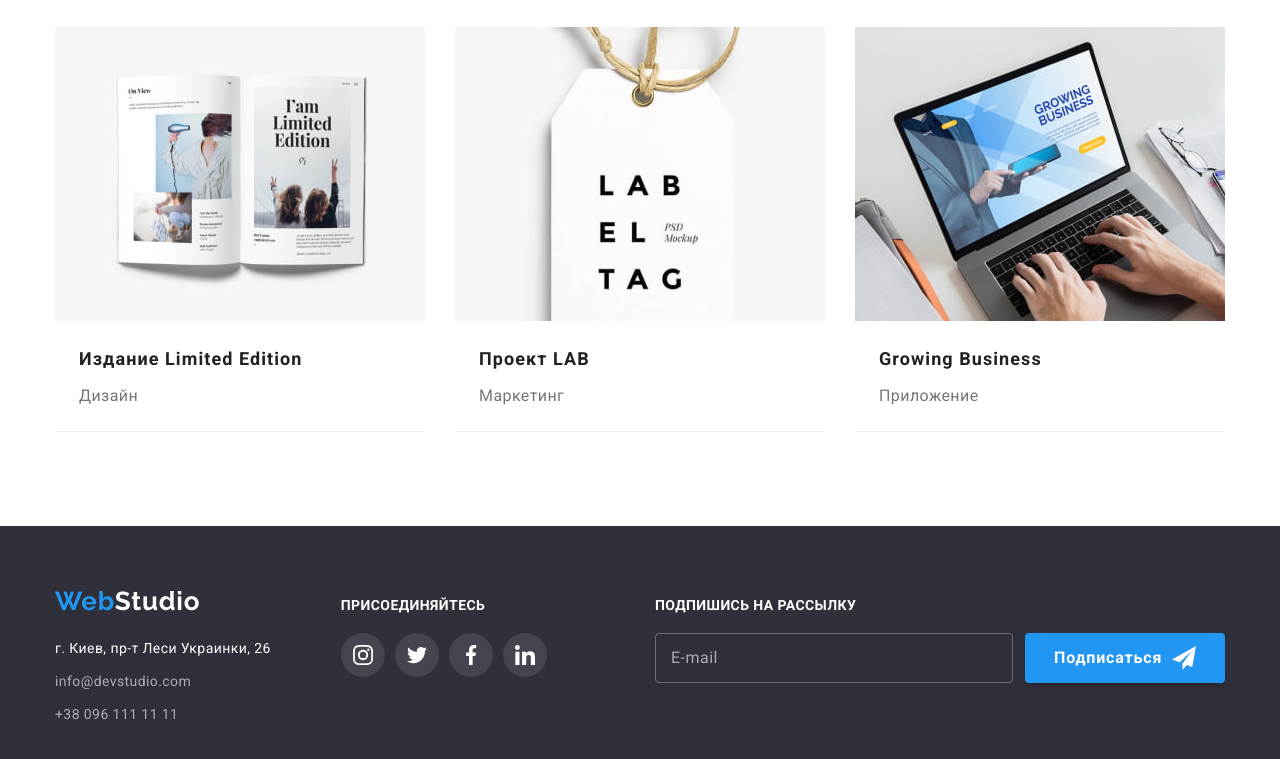
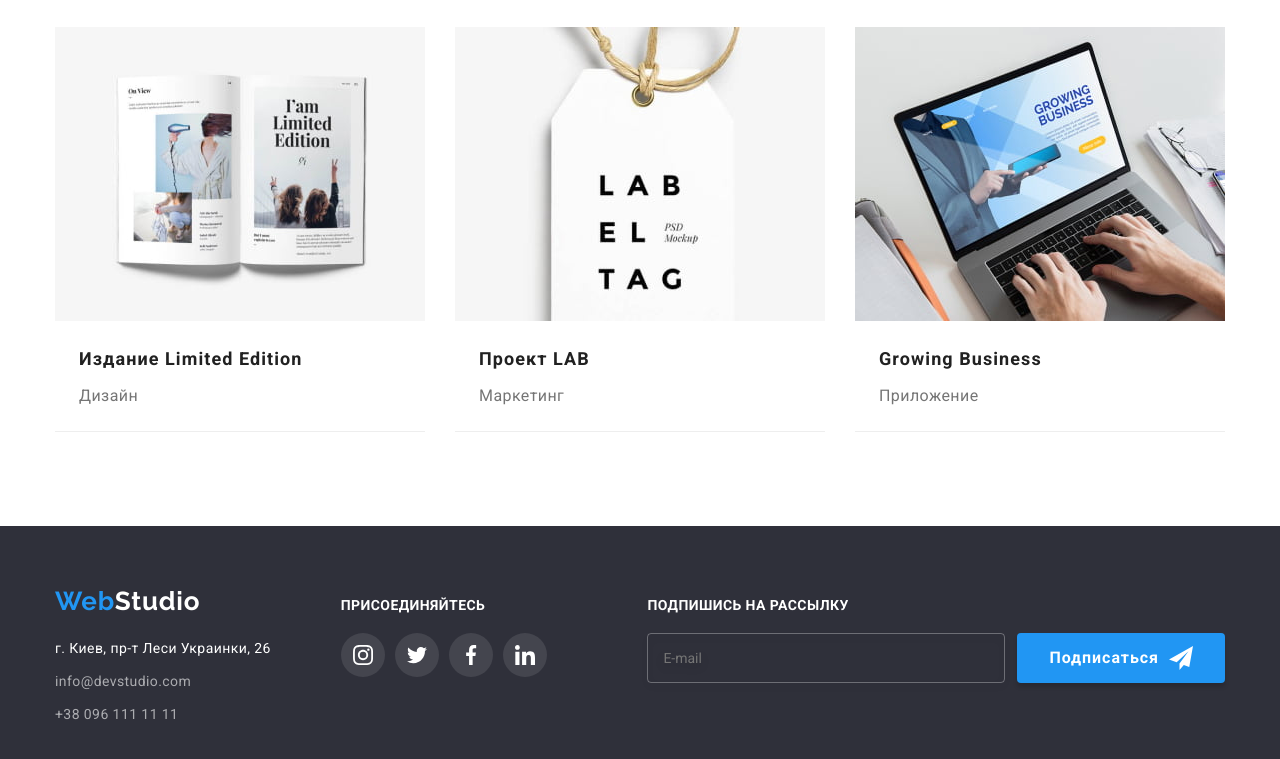
Before and after one commit to VMB07/goit-markup-hw-06, a plain HTML site: page portfolio.html in a window 1280 px wide. Shown: the part 1106-1865 px from the top of the page. Drawn offline with nearby package versions, Linux system fonts and the light colour scheme.

Commit message:
after verification

```diff
--- a/portfolio.html
+++ b/portfolio.html
@@ -438,18 +438,16 @@
                 <input
                   class="footer-form-input"
                   type="email"
-                  name="user-email"
-                />
-                <span class="footer-form-label">E-mail</span>
+                  name="user-email" placeholder="E-mail" />
               </label>
-              <label>
-                <button class="footer-form-btn" type="submit">
+
+                <button class="btn" type="submit">
                   <span class="subscribe-text-btn">Подписаться</span>
                   <svg class="subscribe-icon-btn" width="24" height="24">
                     <use href="./images/icons.svg#icon-telegram"></use>
                   </svg>
                 </button>
-              </label>
+
             </div>
           </form>
         </div>
```
